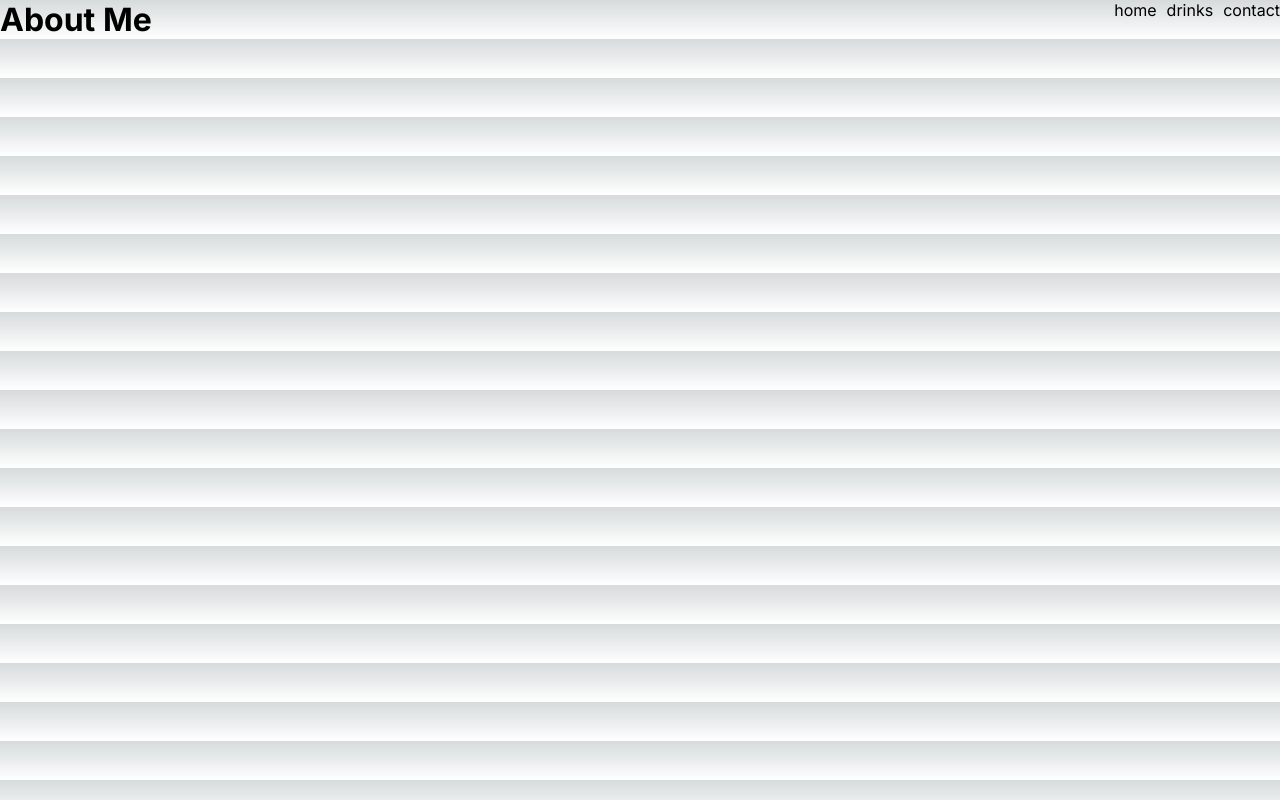
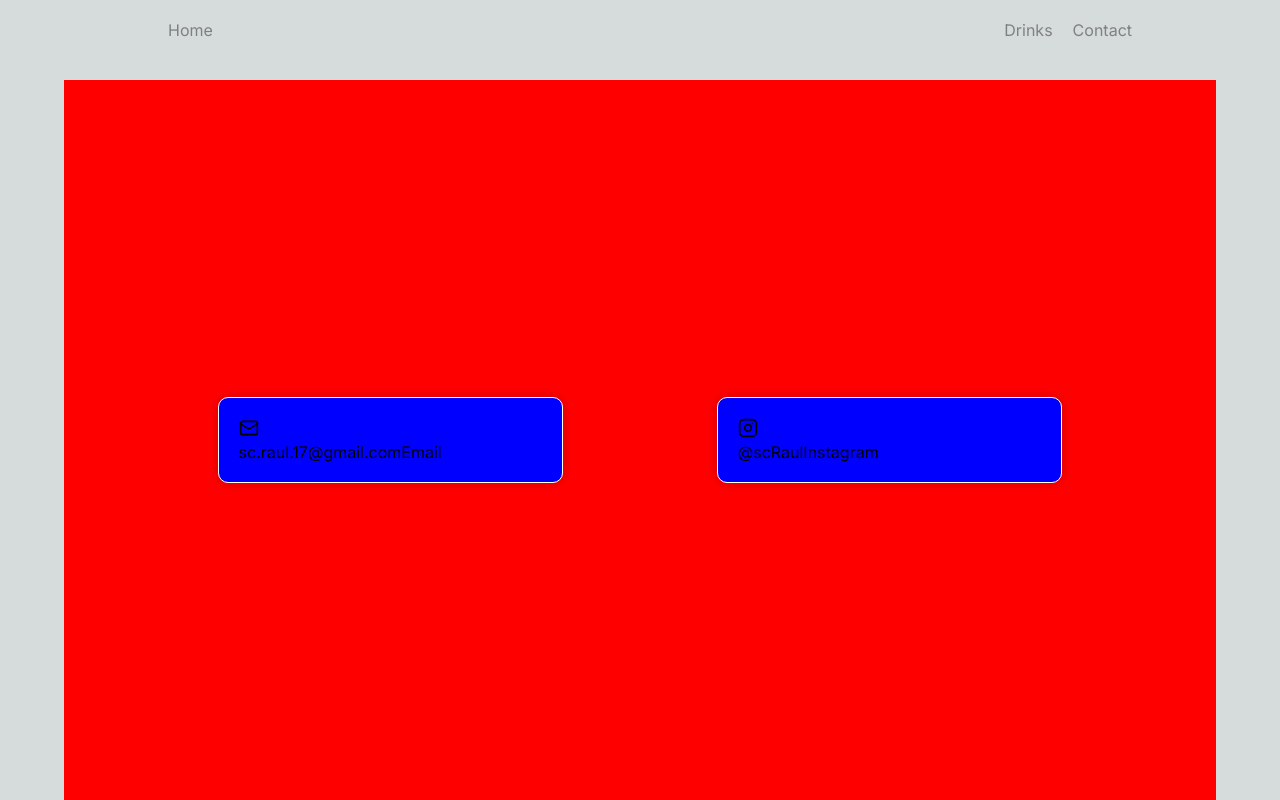
Before and after one commit to scRaul/bar-app, a Next.js app: page /contact in a window 1280 px wide. Built offline with nearby package versions, Linux system fonts and the light colour scheme.

Commit message:
navigation + contact page
AVI

```diff
--- /dev/null
+++ b/app/contact/page.css
@@ -0,0 +1,15 @@
+.contact-box{
+    display: flex;
+    position: absolute;
+    justify-content: space-evenly; /* Distribute cards evenly */
+    width: 90%; /* Adjust as needed */
+    height: 90vh;
+    top: 10%;
+    left: 5%;
+    background-color: red;
+    align-items: center;
+}
+.card{
+    width: 30%;
+    background-color: blue;
+}
--- a/app/contact/page.tsx
+++ b/app/contact/page.tsx
@@ -1,9 +1,54 @@
+"use client";
+import Link from "next/link";
+import Card from "../../components/card";
+import { Mail, Instagram } from "lucide-react";
+import './page.css'
+
+const socials = [
+	{
+		icon: <Mail size={20} />,
+		href: "mailto:sc.raul.17@gmail.com",
+		label: "Email",
+		handle: "sc.raul.17@gmail.com",
+	},
+	{
+		icon: <Instagram size={20} />,
+		href: "https://Instagram.com",
+		label: "Instagram",
+		handle: "@scRaul",
+	},
+];
 
 
 function Contact(){
 
     return (
-        <h1> About Me </h1>
+        <div className="contact-box">
+            {socials.map((s) => (
+                <Card>
+                <Link
+                    href={s.href}
+                    target="_blank"
+                >
+                    <span
+                        aria-hidden="true"
+                    />
+                    <span >
+                        {s.icon}
+                    </span>{" "}
+                    <div >
+                        <span >
+                            {s.handle}
+                        </span>
+                        <span>
+                            {s.label}
+                        </span>
+                    </div>
+                </Link>
+            </Card>
+            ))}
+
+        </div>
     )
 }
 
--- a/app/globals.css
+++ b/app/globals.css
@@ -94,7 +94,6 @@ body {
     )
     rgb(var(--background-start-rgb));
 }
-
 a {
   color: inherit;
   text-decoration: none;
--- /dev/null
+++ b/components/card.css
@@ -0,0 +1,8 @@
+/* Card.css */
+.card {
+    border: 1px solid white; /* Thin white border */
+    border-radius: 10px; /* Rounded corners */
+    padding: 20px; /* Adjust padding as needed */
+    box-shadow: 0px 0px 10px rgba(0, 0, 0, 0.2); /* Optional shadow effect */
+    overflow: hidden; /* Hide overflowing content */
+  }
--- /dev/null
+++ b/components/card.tsx
@@ -0,0 +1,16 @@
+import React, { ReactNode } from 'react';
+import './card.css';
+
+interface CardProps {
+  children: ReactNode;
+}
+
+const Card: React.FC<CardProps> = ({ children }) => {
+  return (
+    <div className="card">
+      {children}
+    </div>
+  );
+};
+
+export default Card;
--- a/components/nav.css
+++ b/components/nav.css
@@ -1,18 +1,36 @@
+/* Navigation styles */
 nav {
-    float: right;
+  position: absolute;
+  left: 10%;
+  width: 80%;
+  color: gray; /* Default text color */
+  align-items: center;
+  margin-bottom: 20px;
 }
 
 nav ul {
   list-style: none;
   margin: 0;
-    padding: 0;
+  padding: 20px;
+  display: flex;
+  justify-content: space-between;
+  align-items: center;
 }
 
 nav li {
-    display: inline-block;
-    margin-left: 10px;
+  margin-left: 20px; /* Adjust spacing between items */
 }
 
-  nav li:first-child {
-    margin-left: 0;
+nav .spacer {
+  flex-grow: 1; /* Empty space that takes up remaining available space */
 }
+
+nav a {
+  text-decoration: none;
+  color: gray; /* Default text color */
+  transition: color 0.3s ease; /* Smooth color transition on hover */
+}
+
+nav a:hover {
+  color: white;
+}
--- a/components/nav.tsx
+++ b/components/nav.tsx
@@ -7,13 +7,14 @@ const Navigation = () =>{
         <nav>
         <ul>
             <li>
-                <Link href ='/' > home </Link>
+                <Link href ='/' > Home </Link>
+            </li>
+            <li className="spacer">&nbsp;</li>
+            <li>
+                <Link href='/drinks'> Drinks </Link>
             </li>
             <li>
-                <Link href='/drinks'> drinks </Link>
-            </li>
-            <li>
-                <Link href='/contact'> contact </Link>
+                <Link href='/contact'> Contact </Link>
             </li>
         </ul>
         </nav>
--- a/package.json
+++ b/package.json
@@ -12,6 +12,7 @@
     "@types/node": "20.5.7",
     "@types/react": "18.2.21",
     "@types/react-dom": "18.2.7",
+    "lucide-react": "^0.274.0",
     "next": "13.4.19",
     "react": "18.2.0",
     "react-dom": "18.2.0",
```
Also changed, not shown: 1 other file (tests, documents, lock files or other folders). Lines whose indentation alone changed are shown as unchanged.
